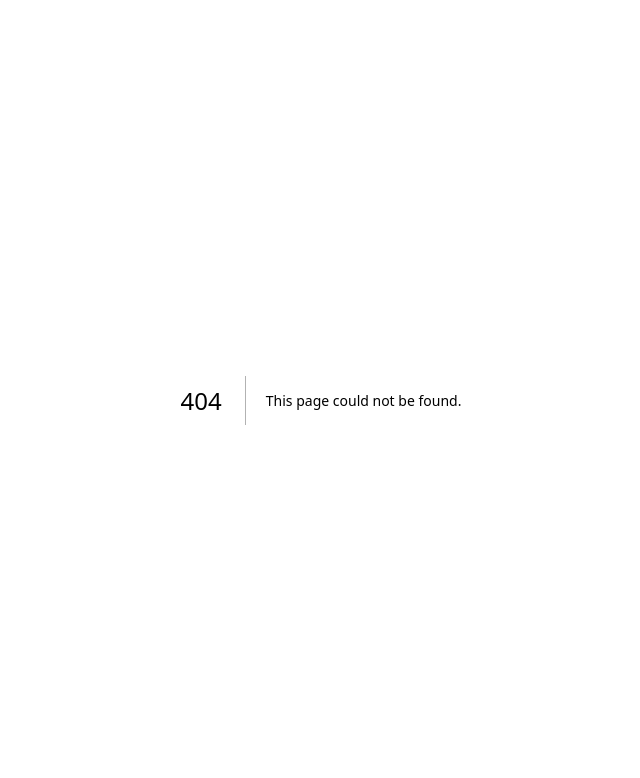
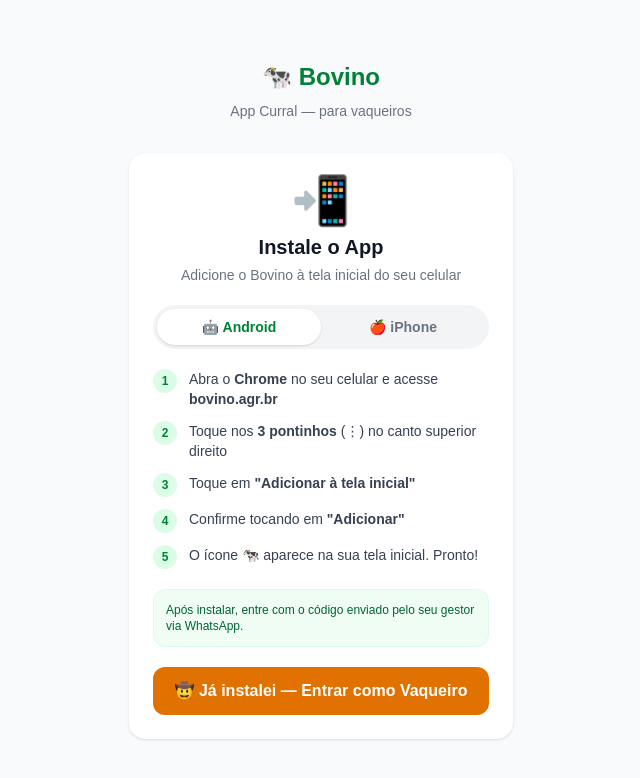
Before and after one commit to cunhaeddie-coder/bovino, a Next.js app in the folder web/: page /instalar in a window 1280 px wide. Before the commit this address had no page. Shown: the top 778 px of the page, without its empty margins (319-959 px from the left). Built offline with nearby package versions, Linux system fonts and the light colour scheme.

Commit message:
feat: PWA + magic link + pagina instalar vaqueiro

```diff
--- /dev/null
+++ b/web/app/(auth)/instalar/page.tsx
@@ -0,0 +1,92 @@
+"use client";
+
+import Link from "next/link";
+import { useState } from "react";
+
+export default function InstalarPage() {
+  const [sistema, setSistema] = useState<"android" | "ios">("android");
+
+  return (
+    <div className="min-h-screen flex flex-col items-center justify-center bg-gray-50 px-4 py-8">
+      <Link href="/" className="text-2xl font-bold text-green-700 mb-2">🐄 Bovino</Link>
+      <p className="text-gray-500 text-sm mb-8">App Curral — para vaqueiros</p>
+
+      <div className="bg-white rounded-2xl shadow p-6 w-full max-w-sm space-y-5">
+        <div className="text-center">
+          <div className="text-5xl mb-2">📲</div>
+          <h1 className="text-xl font-bold text-gray-900">Instale o App</h1>
+          <p className="text-sm text-gray-500 mt-1">Adicione o Bovino à tela inicial do seu celular</p>
+        </div>
+
+        {/* Seletor Android / iOS */}
+        <div className="flex bg-gray-100 rounded-full p-1">
+          <button onClick={() => setSistema("android")}
+            className={`flex-1 py-2 rounded-full text-sm font-semibold transition-all ${sistema === "android" ? "bg-white shadow text-green-700" : "text-gray-500"}`}>
+            🤖 Android
+          </button>
+          <button onClick={() => setSistema("ios")}
+            className={`flex-1 py-2 rounded-full text-sm font-semibold transition-all ${sistema === "ios" ? "bg-white shadow text-gray-800" : "text-gray-500"}`}>
+            🍎 iPhone
+          </button>
+        </div>
+
+        {sistema === "android" ? (
+          <ol className="space-y-3 text-sm text-gray-700">
+            <li className="flex gap-3">
+              <span className="w-6 h-6 rounded-full bg-green-100 text-green-700 font-bold flex items-center justify-center shrink-0 text-xs">1</span>
+              <span>Abra o <strong>Chrome</strong> no seu celular e acesse <strong>bovino.agr.br</strong></span>
+            </li>
+            <li className="flex gap-3">
+              <span className="w-6 h-6 rounded-full bg-green-100 text-green-700 font-bold flex items-center justify-center shrink-0 text-xs">2</span>
+              <span>Toque nos <strong>3 pontinhos</strong> (⋮) no canto superior direito</span>
+            </li>
+            <li className="flex gap-3">
+              <span className="w-6 h-6 rounded-full bg-green-100 text-green-700 font-bold flex items-center justify-center shrink-0 text-xs">3</span>
+              <span>Toque em <strong>"Adicionar à tela inicial"</strong></span>
+            </li>
+            <li className="flex gap-3">
+              <span className="w-6 h-6 rounded-full bg-green-100 text-green-700 font-bold flex items-center justify-center shrink-0 text-xs">4</span>
+              <span>Confirme tocando em <strong>"Adicionar"</strong></span>
+            </li>
+            <li className="flex gap-3">
+              <span className="w-6 h-6 rounded-full bg-green-100 text-green-700 font-bold flex items-center justify-center shrink-0 text-xs">5</span>
+              <span>O ícone 🐄 aparece na sua tela inicial. Pronto!</span>
+            </li>
+          </ol>
+        ) : (
+          <ol className="space-y-3 text-sm text-gray-700">
+            <li className="flex gap-3">
+              <span className="w-6 h-6 rounded-full bg-gray-100 text-gray-700 font-bold flex items-center justify-center shrink-0 text-xs">1</span>
+              <span>Abra o <strong>Safari</strong> (não funciona em outros navegadores) e acesse <strong>bovino.agr.br</strong></span>
+            </li>
+            <li className="flex gap-3">
+              <span className="w-6 h-6 rounded-full bg-gray-100 text-gray-700 font-bold flex items-center justify-center shrink-0 text-xs">2</span>
+              <span>Toque no ícone de <strong>compartilhar</strong> (quadrado com seta ↑) na barra inferior</span>
+            </li>
+            <li className="flex gap-3">
+              <span className="w-6 h-6 rounded-full bg-gray-100 text-gray-700 font-bold flex items-center justify-center shrink-0 text-xs">3</span>
+              <span>Role para baixo e toque em <strong>"Adicionar à Tela de Início"</strong></span>
+            </li>
+            <li className="flex gap-3">
+              <span className="w-6 h-6 rounded-full bg-gray-100 text-gray-700 font-bold flex items-center justify-center shrink-0 text-xs">4</span>
+              <span>Toque em <strong>"Adicionar"</strong> no canto superior direito</span>
+            </li>
+            <li className="flex gap-3">
+              <span className="w-6 h-6 rounded-full bg-gray-100 text-gray-700 font-bold flex items-center justify-center shrink-0 text-xs">5</span>
+              <span>O ícone 🐄 aparece na sua tela inicial. Pronto!</span>
+            </li>
+          </ol>
+        )}
+
+        <div className="bg-green-50 rounded-xl p-3 text-xs text-green-800 border border-green-100">
+          Após instalar, entre com o código enviado pelo seu gestor via WhatsApp.
+        </div>
+
+        <Link href="/login?modo=vaqueiro"
+          className="block w-full bg-amber-600 text-white text-center rounded-xl py-3 font-semibold hover:bg-amber-700 transition-colors">
+          🤠 Já instalei — Entrar como Vaqueiro
+        </Link>
+      </div>
+    </div>
+  );
+}
--- a/web/app/(auth)/login/page.tsx
+++ b/web/app/(auth)/login/page.tsx
@@ -1,8 +1,8 @@
 "use client";
 
-import { useState } from "react";
+import { useState, useEffect } from "react";
 import Link from "next/link";
-import { useRouter } from "next/navigation";
+import { useRouter, useSearchParams } from "next/navigation";
 import { api } from "@/lib/api";
 import { useAuthStore } from "@/lib/store";
 
@@ -20,23 +20,43 @@
 }
 
 export default function LoginPage() {
-  const router = useRouter();
-  const setAuth = useAuthStore((s) => s.setAuth);
+  const router       = useRouter();
+  const searchParams = useSearchParams();
+  const setAuth      = useAuthStore((s) => s.setAuth);
 
   // Modo: 'senha' (gestor) ou 'otp' (vaqueiro)
   const [modo, setModo] = useState<"senha" | "otp">("senha");
 
   // Login com senha
-  const [login, setLogin] = useState("");
-  const [password, setPassword] = useState("");
+  const [login, setLogin]               = useState("");
+  const [password, setPassword]         = useState("");
   const [showPassword, setShowPassword] = useState(false);
 
   // Login com OTP (vaqueiro)
   const [celularOtp, setCelularOtp] = useState("");
-  const [codigo, setCodigo] = useState("");
+  const [codigo, setCodigo]         = useState("");
 
-  const [error, setError] = useState("");
+  const [error, setError]     = useState("");
   const [loading, setLoading] = useState(false);
+
+  // Magic link: /login?c=CELULAR&o=CODIGO ou /login?modo=vaqueiro
+  useEffect(() => {
+    const c = searchParams.get("c");
+    const o = searchParams.get("o");
+    const m = searchParams.get("modo");
+
+    if (c || o || m === "vaqueiro") {
+      setModo("otp");
+      if (c) setCelularOtp(c);
+      if (o) setCodigo(o);
+      // Auto-login se ambos presentes
+      if (c && o) {
+        api.post("/auth/login-otp", { celular: c.replace(/\D/g, ""), codigo: o })
+          .then(({ data }) => { setAuth(data.user, data.token); router.push("/gestao/curral"); })
+          .catch(() => setError("Link expirado. Peça um novo código ao gestor."));
+      }
+    }
+  }, [searchParams]); // eslint-disable-line
 
   async function handleLoginSenha(e: React.FormEvent) {
     e.preventDefault();
--- a/web/app/(main)/gestao/funcionarios/page.tsx
+++ b/web/app/(main)/gestao/funcionarios/page.tsx
@@ -376,19 +376,22 @@
                 <p className="text-xs text-gray-500 mt-1">Válido por 10 minutos</p>
               </div>
               <p className="text-xs text-gray-500 bg-gray-50 rounded-xl px-3 py-2">
-                Envie este código pelo WhatsApp para <strong>{codigoModal.celular}</strong>.
-                O vaqueiro usa este código no primeiro login do app.
+                Envie a mensagem abaixo pelo WhatsApp para <strong>{codigoModal.celular}</strong>.
+                O link já leva direto ao acesso — o código é o backup.
               </p>
               <div className="flex gap-2">
                 <button
                   onClick={() => {
-                    const texto = `Seu código de acesso ao app Bovino é: ${codigoModal.codigo}\nVálido por 10 minutos.`;
+                    const base  = typeof window !== "undefined" ? window.location.origin : "https://bovino.agr.br";
+                    const link  = `${base}/login?c=${codigoModal.celular}&o=${codigoModal.codigo}`;
+                    const instalar = `${base}/instalar`;
+                    const texto = `🐄 *Bovino App Curral* — seu acesso está pronto!\n\n👆 Toque aqui para entrar direto:\n${link}\n\n📲 Para instalar o app no celular:\n${instalar}\n\n🔑 Ou entre em bovino.agr.br → aba *Vaqueiro* e use o código:\n*${codigoModal.codigo}*\n\n_Válido por 10 minutos_`;
                     navigator.clipboard?.writeText(texto);
-                    alert("Copiado!");
+                    alert("Mensagem copiada! Cole no WhatsApp.");
                   }}
-                  className="flex-1 py-2.5 rounded-xl border border-gray-200 text-sm text-gray-600 font-semibold hover:bg-gray-50"
+                  className="flex-1 py-2.5 rounded-xl border border-green-200 bg-green-50 text-sm text-green-700 font-semibold hover:bg-green-100"
                 >
-                  Copiar código
+                  Copiar msg WhatsApp
                 </button>
                 <button
                   onClick={() => setCodigoModal(null)}
--- a/web/app/layout.tsx
+++ b/web/app/layout.tsx
@@ -11,6 +11,10 @@
   description: "O maior mercado de gado bovino do Brasil. Compre e venda nelore, angus, girolando e mais — direto do produtor.",
   manifest: "/manifest.json",
   appleWebApp: { capable: true, statusBarStyle: "default", title: "Bovino" },
+  icons: {
+    icon: "/icons/icon.svg",
+    apple: "/icons/icon.svg",
+  },
   openGraph: { type: "website", locale: "pt_BR", siteName: "Bovino" },
 };
 
```
Also changed, not shown: web/public/icons/icon.svg (added), web/public/manifest.json.
